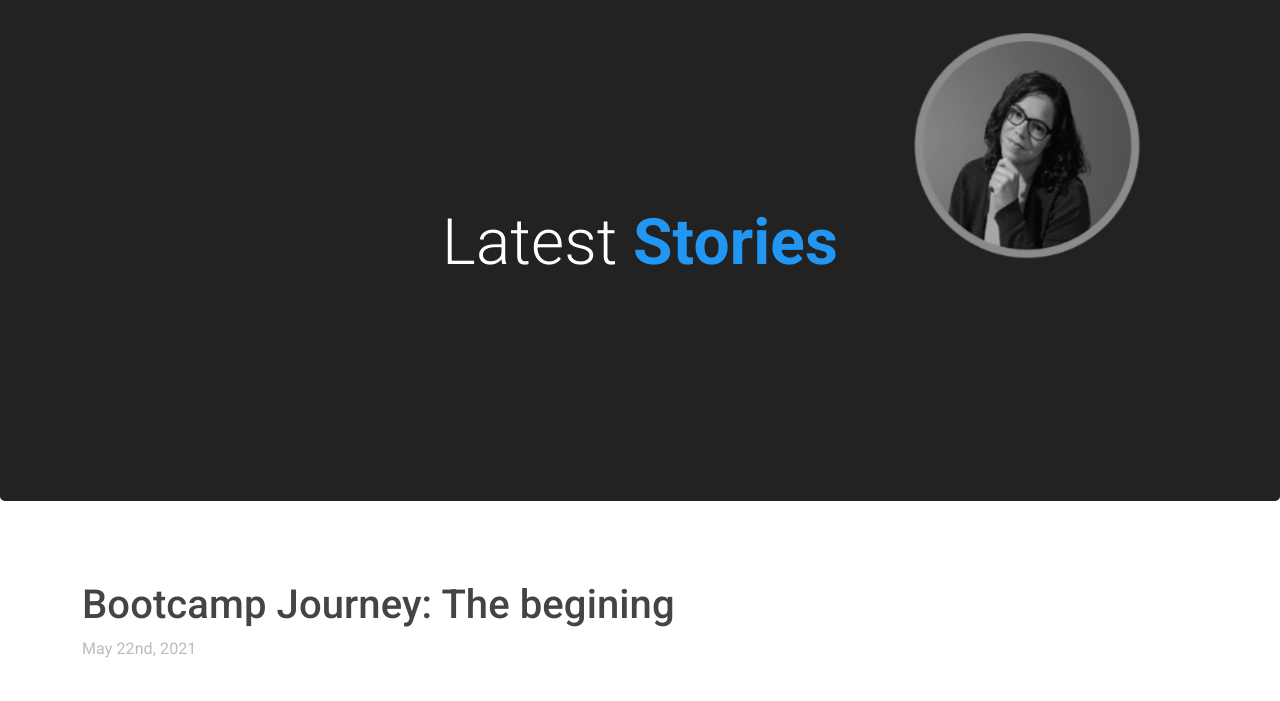
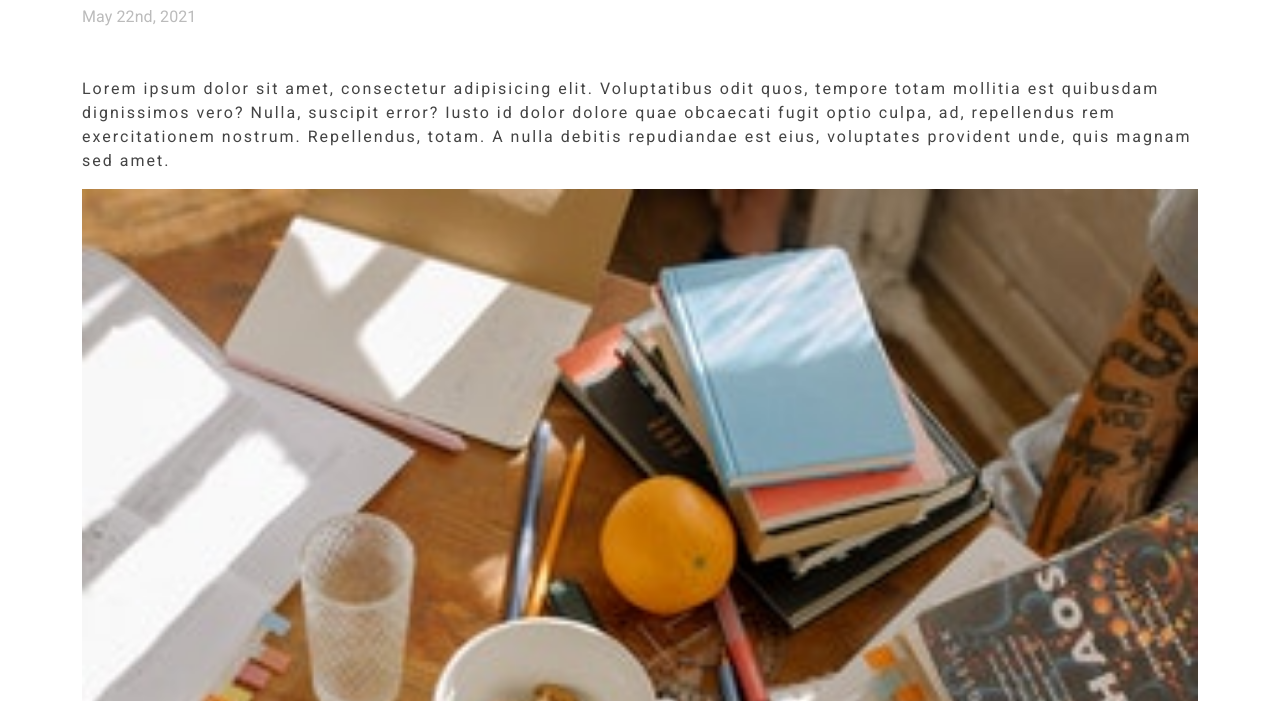
Before and after one commit to Cmmh1101/bootstrap-blog, a website: page p1-bootcamp.html in a window 1280 px wide. Shown: the part 99-800 px from the top of the page. Drawn offline with nearby package versions, Linux system fonts and the light colour scheme; files whose address does not match are found by name.

Commit message:
Removed hero from post page

```diff
--- a/css/style.css
+++ b/css/style.css
@@ -159,10 +159,6 @@ p {
 
 /* Post page */
 
-.post-img {
-  max-height: 500px;
-}
-
 article .tags ul {
   list-style: none;
   text-decoration: none;
--- a/p1-bootcamp.html
+++ b/p1-bootcamp.html
@@ -86,7 +86,7 @@
     <!-- End of navigation -->
 
     <!-- Jumbo Hero -->
-    <header class="jumbotron jumbo-hero jumbo-inner bg-dark md-bg-none">
+    <!-- <header class="jumbotron jumbo-hero jumbo-inner bg-dark md-bg-none">
       <div
         class="
           container
@@ -111,7 +111,7 @@
         class="img-fluid img-hero d-none d-md-flex"
         alt=""
       />
-    </header>
+    </header> -->
 
     <!-- End of Jumbo hero -->
     <main class="container">
```
Also changed, not shown: dist/css/main.css, dist/p1-bootcamp.html, 1 other file.
